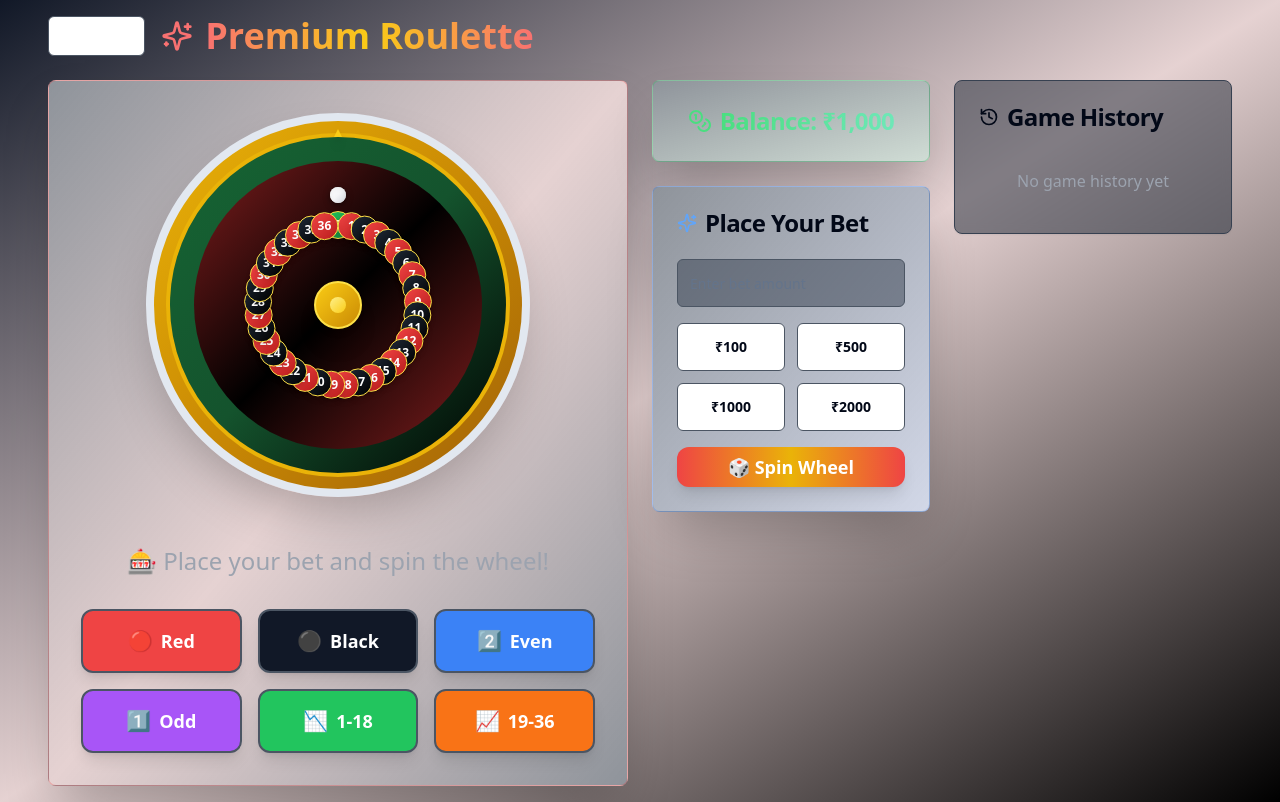
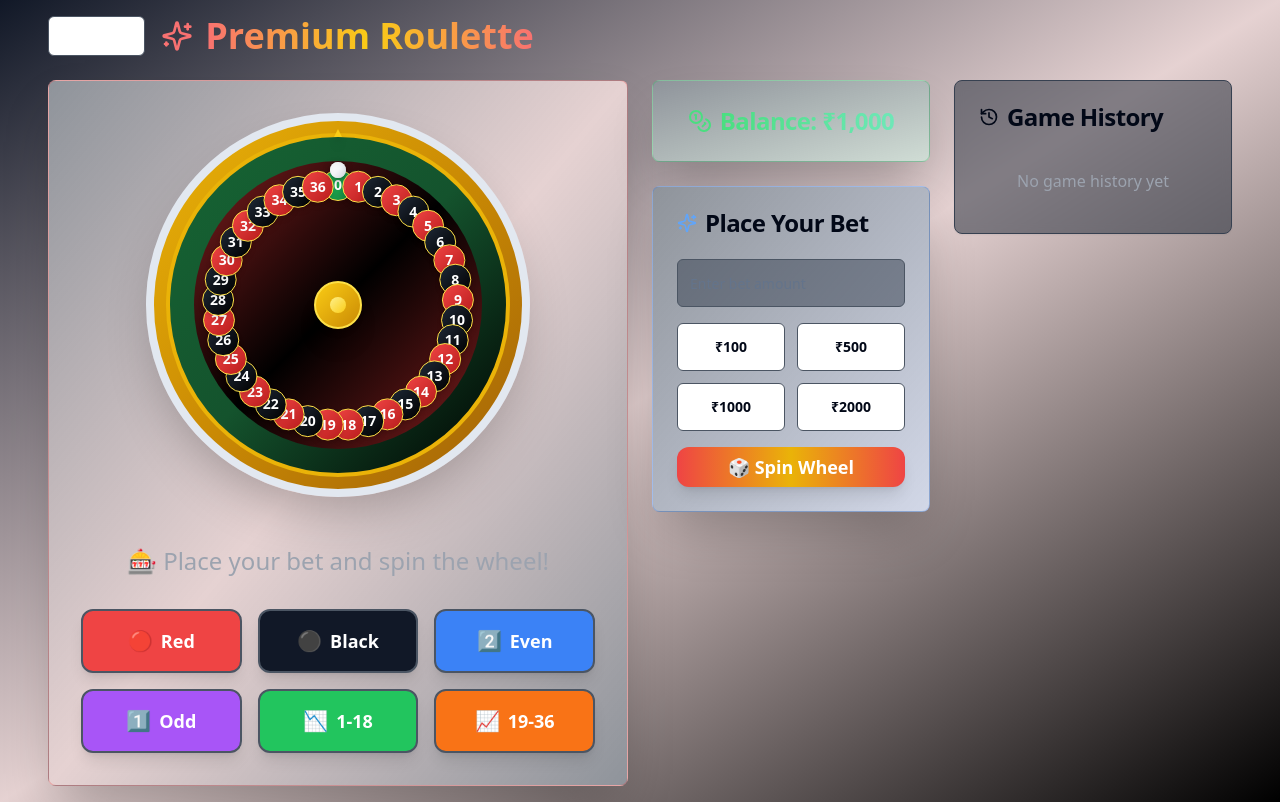
Before and after one commit to leakagelink/spin-to-wealth-online, a React (Vite) app: page /game/roulette in a window 1280 px wide. Built offline with nearby package versions, Linux system fonts and the light colour scheme.

Commit message:
Fix: Roulette wheel and number display
The roulette wheel wasn't spinning with the ball, and numbers were missing. This commit fixes the wheel's rotation and ensures all numbers are visible.

```diff
--- a/src/components/roulette/RouletteWheel.tsx
+++ b/src/components/roulette/RouletteWheel.tsx
@@ -18,35 +18,43 @@ const RouletteWheel = ({ numbers, getNumberColor, spinning, result, ballPosition
         <div className="absolute inset-0 rounded-full border-8 border-gradient-to-r from-yellow-400 via-yellow-600 to-yellow-400 bg-gradient-to-br from-yellow-500 via-yellow-600 to-yellow-700 shadow-2xl">
           {/* Middle ring with numbers */}
           <div className="absolute inset-3 rounded-full bg-gradient-to-br from-green-800 via-green-900 to-black border-4 border-yellow-500 overflow-hidden">
-            {/* Inner spinning wheel */}
+            {/* Inner spinning wheel - Now this spins with proper animation */}
             <div
-              className="absolute inset-6 rounded-full bg-gradient-to-br from-red-900 via-black to-red-900 transition-all duration-[4000ms] ease-out overflow-hidden"
+              className="absolute inset-6 rounded-full bg-gradient-to-br from-red-900 via-black to-red-900 overflow-hidden transition-transform duration-[4000ms] ease-out"
               style={{
                 transform: spinning
                   ? 'rotate(1800deg)'
                   : `rotate(${result ? result * (360 / 37) : 0}deg)`
               }}
             >
-              {/* Number segments positioned inside the wheel */}
+              {/* Number segments positioned around the wheel */}
               {numbers.map((num, index) => {
                 const angle = (index * 360) / 37;
                 const color = getNumberColor(num);
                 return (
                   <div
                     key={num}
-                    className={`absolute w-7 h-7 flex items-center justify-center text-xs font-bold text-white rounded-full border border-yellow-300 shadow-md ${
-                      color === 'red' ? 'bg-gradient-to-br from-red-500 to-red-700' :
-                      color === 'black' ? 'bg-gradient-to-br from-gray-800 to-black' :
-                      'bg-gradient-to-br from-green-500 to-green-700'
-                    }`}
+                    className="absolute"
                     style={{
                       position: 'absolute',
                       top: '50%',
                       left: '50%',
-                      transform: `translate(-50%, -50%) rotate(${angle}deg) translateY(-80px) rotate(-${angle}deg)`,
+                      transform: `translate(-50%, -50%) rotate(${angle}deg) translateY(-120px)`,
+                      transformOrigin: 'center',
                     }}
                   >
-                    {num}
+                    <div
+                      className={`w-8 h-8 flex items-center justify-center text-sm font-bold text-white rounded-full border border-yellow-300 shadow-md ${
+                        color === 'red' ? 'bg-gradient-to-br from-red-500 to-red-700' :
+                        color === 'black' ? 'bg-gradient-to-br from-gray-800 to-black' :
+                        'bg-gradient-to-br from-green-500 to-green-700'
+                      }`}
+                      style={{
+                        transform: `rotate(-${angle}deg)`,
+                      }}
+                    >
+                      {num}
+                    </div>
                   </div>
                 );
               })}
@@ -57,7 +65,7 @@ const RouletteWheel = ({ numbers, getNumberColor, spinning, result, ballPosition
               </div>
             </div>
 
-            {/* Ball positioned inside the wheel track */}
+            {/* Ball - spins independently on the outer track */}
             <div
               className={`absolute w-4 h-4 rounded-full shadow-xl transition-all duration-100 ${
                 spinning ? 'animate-pulse' : ''
@@ -67,11 +75,11 @@ const RouletteWheel = ({ numbers, getNumberColor, spinning, result, ballPosition
                 position: 'absolute',
                 top: '50%',
                 left: '50%',
-                transform: `translate(-50%, -50%) rotate(${ballPosition}deg) translateY(-110px)`,
+                transform: `translate(-50%, -50%) rotate(${ballPosition}deg) translateY(-135px)`,
                 boxShadow: spinning
                   ? '0 0 15px rgba(255, 255, 255, 0.9), inset 0 1px 3px rgba(0, 0, 0, 0.4)'
                   : '0 2px 6px rgba(0, 0, 0, 0.5), inset 0 1px 3px rgba(0, 0, 0, 0.4)',
-                zIndex: 10,
+                zIndex: 20,
               }}
             >
               <div className="absolute inset-0 rounded-full bg-gradient-to-br from-white via-gray-100 to-gray-300 shadow-inner"></div>
@@ -79,7 +87,7 @@ const RouletteWheel = ({ numbers, getNumberColor, spinning, result, ballPosition
           </div>
 
           {/* Wheel pointer */}
-          <div className="absolute top-2 left-1/2 transform -translate-x-1/2 w-0 h-0 border-l-4 border-r-4 border-b-8 border-l-transparent border-r-transparent border-b-yellow-400 z-10 drop-shadow-lg"></div>
+          <div className="absolute top-2 left-1/2 transform -translate-x-1/2 w-0 h-0 border-l-4 border-r-4 border-b-8 border-l-transparent border-r-transparent border-b-yellow-400 z-30 drop-shadow-lg"></div>
         </div>
       </div>
 
--- a/src/hooks/useRouletteGame.ts
+++ b/src/hooks/useRouletteGame.ts
@@ -1,4 +1,3 @@
-
 import { useState } from "react";
 import { useToast } from "@/hooks/use-toast";
 import { BetOption, GameHistoryEntry, RouletteGameState } from "@/types/roulette";
@@ -70,27 +69,25 @@ export const useRouletteGame = () => {
     // Generate result first
     const resultNumber = Math.floor(Math.random() * 37);
 
-    // Calculate final ball position based on result
-    const finalBallPosition = (resultNumber * (360 / 37)) + Math.random() * 8 - 4; // Small random offset
-
-    // Realistic ball spinning animation - multiple full rotations before settling
-    let currentPosition = 0;
-    let speed = 15; // Initial speed
-    const deceleration = 0.985; // Gradual slowdown
-    let spinCount = 0;
-    const maxSpins = 180; // About 4.5 seconds of spinning
+    // Ball spinning animation - multiple rotations with realistic physics
+    let currentBallPosition = 0;
+    let ballSpeed = 20; // Initial ball speed
+    const ballDeceleration = 0.98; // Gradual slowdown for ball
+    let ballSpinCount = 0;
+    const maxBallSpins = 150; // Ball spinning duration
 
     const ballSpinInterval = setInterval(() => {
-      currentPosition = (currentPosition + speed) % 360;
-      setBallPosition(currentPosition);
-      speed *= deceleration;
-      spinCount++;
+      currentBallPosition = (currentBallPosition + ballSpeed) % 360;
+      setBallPosition(currentBallPosition);
+      ballSpeed *= ballDeceleration;
+      ballSpinCount++;
 
-      // Stop when we've done enough spins and speed is low
-      if (spinCount >= maxSpins || speed < 0.5) {
+      // Stop ball when we've done enough spins and speed is low
+      if (ballSpinCount >= maxBallSpins || ballSpeed < 1) {
         clearInterval(ballSpinInterval);
 
-        // Set final position
+        // Calculate final ball position based on result
+        const finalBallPosition = (resultNumber * (360 / 37)) + Math.random() * 8 - 4;
         setBallPosition(finalBallPosition);
         setResult(resultNumber);
         setSpinning(false);
@@ -132,7 +129,7 @@ export const useRouletteGame = () => {
           setResult(null);
         }, 5000);
       }
-    }, 30); // Smoother 33fps animation
+    }, 40); // Smoother animation
   };
 
   return {
```
